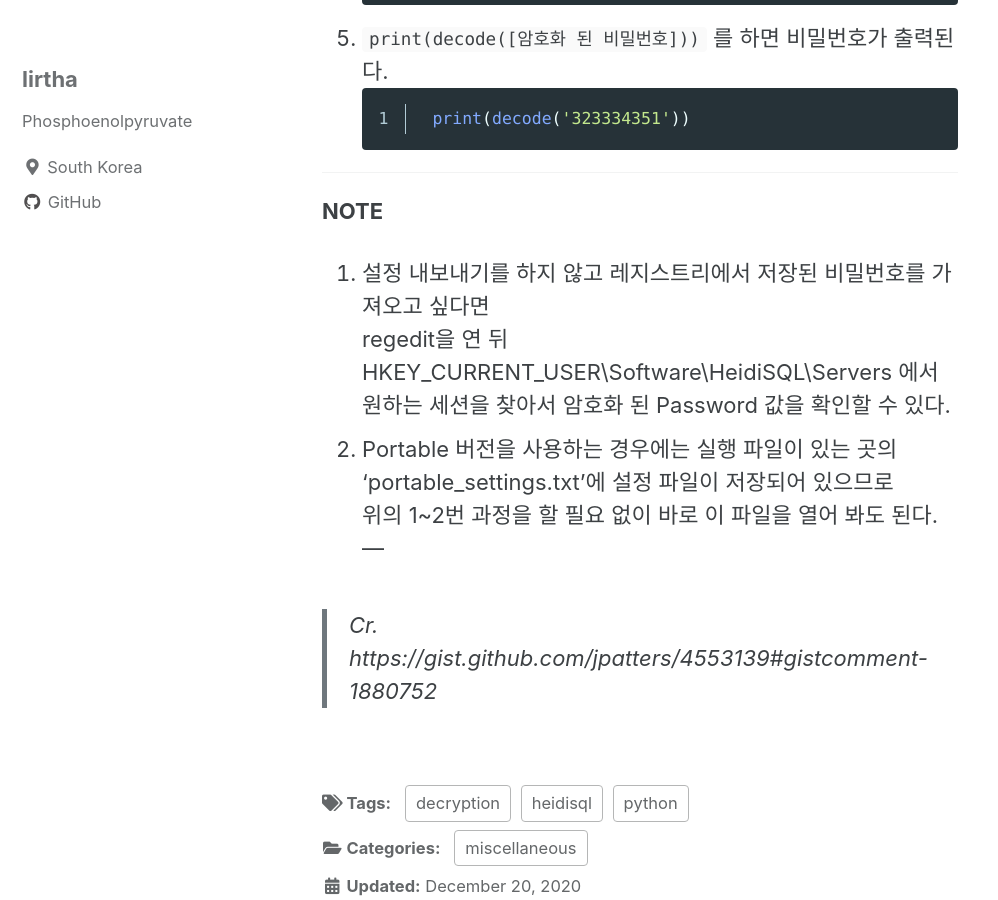
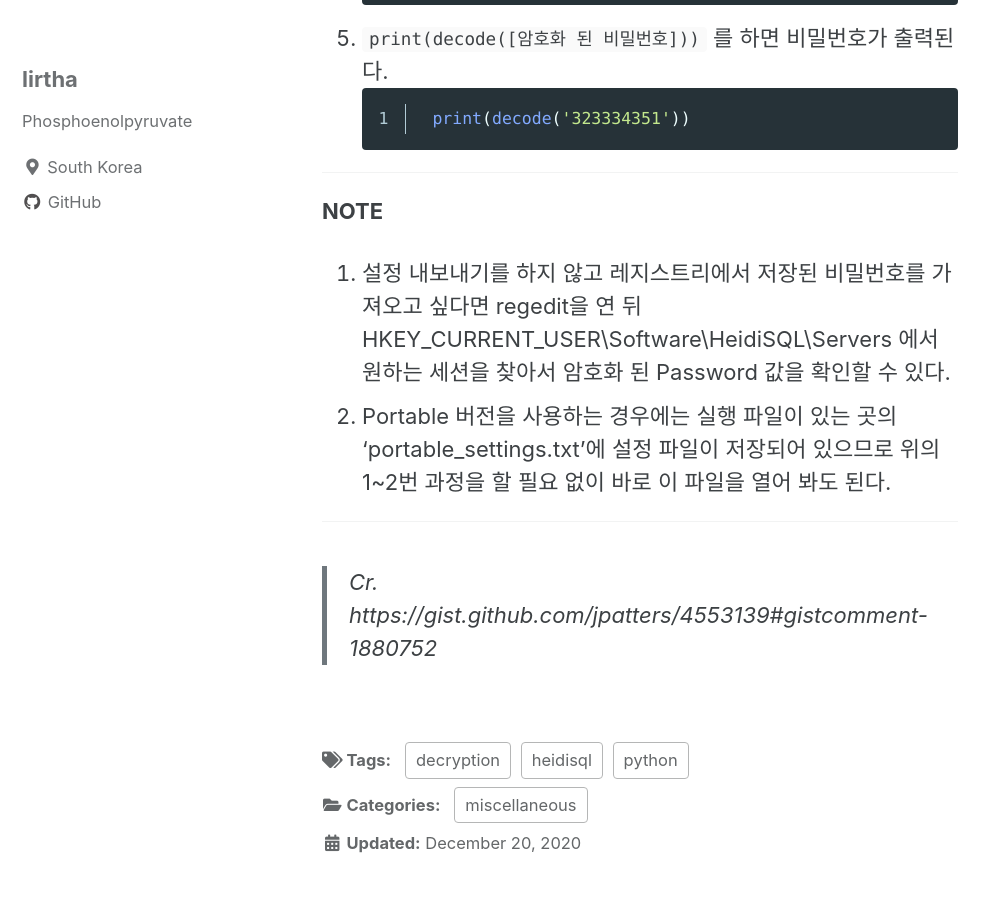
Before and after one commit to lirtha/lirtha.github.io, a Jekyll site: the page built from _posts/2020-12-20-heidisql-password.md, in a window 1280 px wide and 900 px high, scrolled down 925 px. Shown: the whole window, without its empty margins (0-998 px from the left). Built offline with Jekyll 4.4.1, drawn with Linux system fonts in a browser that asks for light colours; cached includes are drawn as plain includes.

```diff
--- a/_posts/2020-12-20-heidisql-password.md
+++ b/_posts/2020-12-20-heidisql-password.md
@@ -34,10 +34,9 @@ HeidiSQL에 세션 정보를 저장해놓고 쓰다가 필요할 때 비밀번
 ---
 **NOTE**
 
-1. 설정 내보내기를 하지 않고 레지스트리에서 저장된 비밀번호를 가져오고 싶다면 \
-regedit을 연 뒤 HKEY_CURRENT_USER\Software\HeidiSQL\Servers 에서 원하는 세션을 찾아서 암호화 된 Password 값을 확인할 수 있다.
-2. Portable 버전을 사용하는 경우에는 실행 파일이 있는 곳의 'portable_settings.txt'에 설정 파일이 저장되어 있으므로 \
-위의 1~2번 과정을 할 필요 없이 바로 이 파일을 열어 봐도 된다.
+1. 설정 내보내기를 하지 않고 레지스트리에서 저장된 비밀번호를 가져오고 싶다면 regedit을 연 뒤 HKEY_CURRENT_USER\Software\HeidiSQL\Servers 에서 원하는 세션을 찾아서 암호화 된 Password 값을 확인할 수 있다.
+2. Portable 버전을 사용하는 경우에는 실행 파일이 있는 곳의 'portable_settings.txt'에 설정 파일이 저장되어 있으므로 위의 1~2번 과정을 할 필요 없이 바로 이 파일을 열어 봐도 된다.
+
 ---
 
 > Cr. https://gist.github.com/jpatters/4553139#gistcomment-1880752
```
